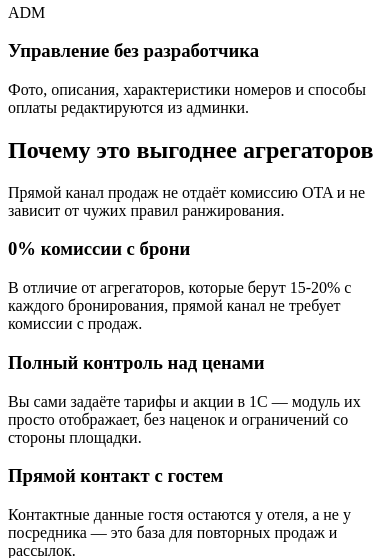
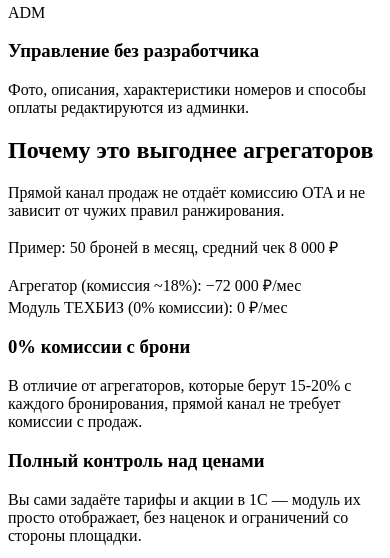
Before and after one commit to 1997-LeVoN-2020/texbiz, a Flask app: template src/templates/pages/booking.html in a window 390 px wide. Shown: the part 1748-2306 px from the top of the page. Run offline with Flask 3, Linux system fonts and the light colour scheme; the template is opened without the code that fills it, so the values that code supplies are empty; some web fonts are replaced.

Commit message:
Phase 1 of competitor-analysis roadmap: pricing proof, lighter CTA, positioning
- booking.html: concrete commission-savings example (aggregator vs
  direct channel), reusing the existing hero-diagram bar pattern.
- index.html: lightweight phone-call CTA next to "Получить аудит
  объекта" as a lower-commitment first step.
- index.html: sharpened the "Единый подрядчик" benefit card to
  explicitly contrast against subscription-software competitors.
- Fix the same missing name="agree" bug (found earlier on index.html)
  on all 5 remaining lead-form pages — the consent checkbox never
  reached the backend on booking/kassy/servers/locks/1c pages either.

Skipped: OTA/channel-count callout — needs a real number from the
client, not implemented.

Co-Authored-By: Claude Sonnet 5 <noreply@anthropic.com>

```diff
--- a/src/templates/pages/1c-avtomatizaciya-otelya.html
+++ b/src/templates/pages/1c-avtomatizaciya-otelya.html
@@ -132,7 +132,7 @@
           <textarea id="message" name="message" rows="4" placeholder="Нужна автоматизация 1С — расскажите детали"></textarea>
 
           <label class="checkbox-wrap">
-            <input type="checkbox" id="agree" required>
+            <input type="checkbox" id="agree" name="agree" required>
             <span>Согласен на <a href="{{ url_for('privacy') }}" target="_blank" rel="noopener noreferrer">обработку персональных данных</a></span>
           </label>
 
--- a/src/templates/pages/booking.html
+++ b/src/templates/pages/booking.html
@@ -100,6 +100,21 @@
       <div class="container">
         <h2 id="why-title">Почему это выгоднее агрегаторов</h2>
         <p class="section-subtitle">Прямой канал продаж не отдаёт комиссию OTA и не зависит от чужих правил ранжирования.</p>
+        <div class="hero-diagram" aria-label="Сравнение комиссии агрегатора и прямого канала" style="max-width: 32rem;">
+          <p class="hero-diagram-title">Пример: 50 броней в месяц, средний чек 8 000 ₽</p>
+          <div class="hero-diagram-row">
+            <span>Агрегатор (комиссия ~18%): −72 000 ₽/мес</span>
+            <div class="hero-bars" aria-hidden="true">
+              <i class="bar before" style="--w: 100%"></i>
+            </div>
+          </div>
+          <div class="hero-diagram-row">
+            <span>Модуль ТЕХБИЗ (0% комиссии): 0 ₽/мес</span>
+            <div class="hero-bars" aria-hidden="true">
+              <i class="bar after" style="--w: 2%"></i>
+            </div>
+          </div>
+        </div>
         <div class="benefits-grid">
           <article class="benefit reveal">
             <h3>0% комиссии с брони</h3>
@@ -179,7 +194,7 @@
           <textarea id="message" name="message" rows="4" placeholder="Хочу подключить модуль онлайн-бронирования. Расскажите про текущую PMS и сайт отеля"></textarea>
 
           <label class="checkbox-wrap">
-            <input type="checkbox" id="agree" required>
+            <input type="checkbox" id="agree" name="agree" required>
             <span>Согласен на <a href="{{ url_for('privacy') }}" target="_blank" rel="noopener noreferrer">обработку персональных данных</a></span>
           </label>
 
--- a/src/templates/pages/index.html
+++ b/src/templates/pages/index.html
@@ -82,6 +82,7 @@
             <a class="btn btn-primary" href="#contacts">Получить аудит объекта</a>
             <a class="btn btn-ghost" href="#services">Смотреть услуги</a>
           </div>
+          <p class="hero-quick-contact">Не готовы к аудиту? <a href="tel:+79385111331">Позвоните — 2 минуты, разберёмся, что нужно</a></p>
           <ul class="trust-list">
             <li>Старт проекта от 5 дней</li>
             <li>Экономия времени персонала до 40%</li>
@@ -380,8 +381,8 @@
         <h2 id="benefits-title">Почему отели выбирают ТЕХБИЗ</h2>
         <div class="benefits-grid">
           <article class="benefit reveal">
-            <h3>Единый подрядчик</h3>
-            <p>Без разрыва между 1С, кассами, сервером и инженерными интеграциями.</p>
+            <h3>Единый подрядчик, а не подписка на софт</h3>
+            <p>Мы не продаём лицензию на программу — берём на себя весь технический контур: 1С, кассы, серверы и замковые системы одним подрядчиком, без разрыва между поставщиками.</p>
           </article>
           <article class="benefit reveal">
             <h3>Быстрый запуск</h3>
--- a/src/templates/pages/integraciya-zamkovyh-sistem.html
+++ b/src/templates/pages/integraciya-zamkovyh-sistem.html
@@ -132,7 +132,7 @@
           <textarea id="message" name="message" rows="4" placeholder="Нужна интеграция замковых систем — расскажите детали"></textarea>
 
           <label class="checkbox-wrap">
-            <input type="checkbox" id="agree" required>
+            <input type="checkbox" id="agree" name="agree" required>
             <span>Согласен на <a href="{{ url_for('privacy') }}" target="_blank" rel="noopener noreferrer">обработку персональных данных</a></span>
           </label>
 
--- a/src/templates/pages/nastroika-serverov-otelya.html
+++ b/src/templates/pages/nastroika-serverov-otelya.html
@@ -132,7 +132,7 @@
           <textarea id="message" name="message" rows="4" placeholder="Нужна настройка серверов и сети — расскажите детали"></textarea>
 
           <label class="checkbox-wrap">
-            <input type="checkbox" id="agree" required>
+            <input type="checkbox" id="agree" name="agree" required>
             <span>Согласен на <a href="{{ url_for('privacy') }}" target="_blank" rel="noopener noreferrer">обработку персональных данных</a></span>
           </label>
 
--- a/src/templates/pages/onlain-kassy-dlya-gostinicy.html
+++ b/src/templates/pages/onlain-kassy-dlya-gostinicy.html
@@ -132,7 +132,7 @@
           <textarea id="message" name="message" rows="4" placeholder="Нужна настройка онлайн-касс — расскажите детали"></textarea>
 
           <label class="checkbox-wrap">
-            <input type="checkbox" id="agree" required>
+            <input type="checkbox" id="agree" name="agree" required>
             <span>Согласен на <a href="{{ url_for('privacy') }}" target="_blank" rel="noopener noreferrer">обработку персональных данных</a></span>
           </label>
 
```
Also changed, not shown: src/static/styles.css (+10 -0 lines).
